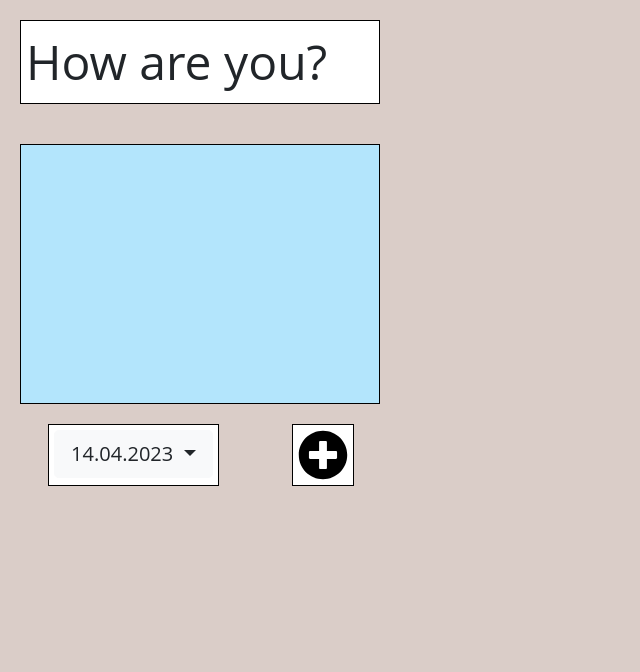
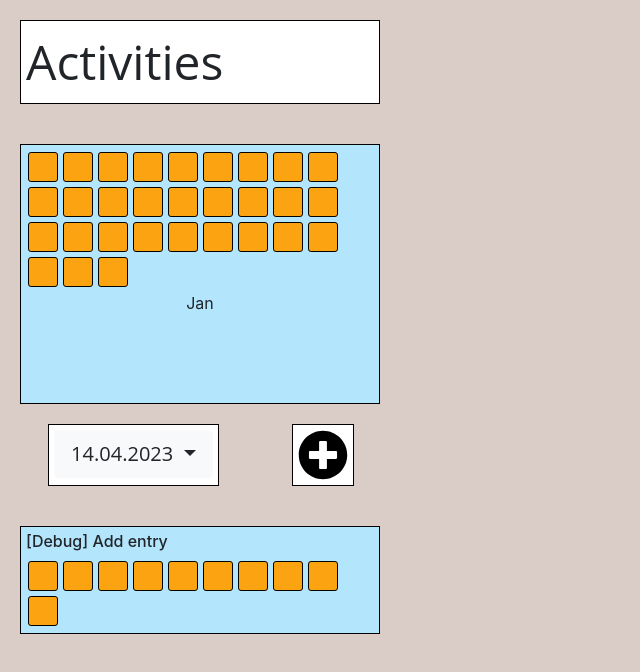
Before and after one commit to davidwaldmann/how-are-you, an Angular app: page / in a window 1280 px wide. Shown: the top 672 px of the page, without its empty margins (0-640 px from the left). Built offline with nearby package versions, Linux system fonts and the light colour scheme.

Commit message:
1-month-view, score default-color, debug-Panel

```diff
--- a/src/app/add-new-score/add-new-score.component.html
+++ b/src/app/add-new-score/add-new-score.component.html
@@ -6,7 +6,7 @@
                     <button [hidden]="!isEditing" (click)="delete_category(category.key)" class="btn"
                         style="padding: 2px; height: 27px;">
                         <svg style="padding-bottom: 12px;" viewBox="0 0 512 512" width="20" title="minus-circle">
-                            <path style="fill:rgb(218, 62, 35)"
+                            <path style="fill:rgb(255, 165, 165)"
                                 d="M256 8C119 8 8 119 8 256s111 248 248 248 248-111 248-248S393 8 256 8zM124 296c-6.6 0-12-5.4-12-12v-56c0-6.6 5.4-12 12-12h264c6.6 0 12 5.4 12 12v56c0 6.6-5.4 12-12 12H124z" />
                         </svg>
                     </button>
@@ -21,7 +21,7 @@
                         [ngClass]="get_category_score(category.key) == 1? 'new-category-score-clicked': ''"></div>
                     <div class="new-category-score d7" (click)="on_tap(category.key, 2)"
                         [ngClass]="get_category_score(category.key) == 2? 'new-category-score-clicked': ''"></div>
-                    <div class="new-category-score d9" (click)="on_tap(category.key, 3)"
+                    <div class="new-category-score d9 score-dark" (click)="on_tap(category.key, 3)"
                         [ngClass]="get_category_score(category.key) == 3? 'new-category-score-clicked': ''"></div>
                 </div>
             </div>
@@ -30,11 +30,11 @@
             <div style="display:flex; gap: 12px;">
                 <svg viewBox="0 0 512 512" width="20" title="plus-circle" style="margin-left: 3px;">
                     <path
-                        style="fill: green;"
+                        style="fill: rgb(164, 242, 138);"
                         d="M256 8C119 8 8 119 8 256s111 248 248 248 248-111 248-248S393 8 256 8zm144 276c0 6.6-5.4 12-12 12h-92v92c0 6.6-5.4 12-12 12h-56c-6.6 0-12-5.4-12-12v-92h-92c-6.6 0-12-5.4-12-12v-56c0-6.6 5.4-12 12-12h92v-92c0-6.6 5.4-12 12-12h56c6.6 0 12 5.4 12 12v92h92c6.6 0 12 5.4 12 12v56z" />
                 </svg>
                 <form>
-                    <input style="width: 180px;" (keydown.enter)="submit_new_category($event)" maxlength="13" placeholder="Press &#x23CE; to commit">
+                    <input style="width: 180px;" (keydown.enter)="submit_new_category($event)" maxlength="13" placeholder="Press &#x23CE; to add">
                 </form>
             </div>
             <div></div>
--- a/src/app/app.component.html
+++ b/src/app/app.component.html
@@ -1,13 +1,18 @@
 <div class="grid-container">
    <div class="grid-item grid-header">
-      How are you?
+      Activities
    </div>
 </div>
 <div *ngIf="!is_add_new_entry_screen()" class="grid-container">
    <div class="grid-item grid-score-overview">
       <div class="score-overview">
-         <div *ngFor="let score of get_scores()">
-            <div class="day-score {{colorClasses[score.get_total()]}}" placement="bottom"></div>
+         <div class="scores">
+            <div *ngFor="let _ of [].constructor(30), let i = index">
+               <div class="day-score {{get_color_class(i)}}" placement="bottom"></div>
+            </div>
+         </div>
+         <div class="months">
+            <div class="month">Jan</div>
          </div>
       </div>
    </div>
@@ -32,3 +37,15 @@
 <div *ngIf="is_add_new_entry_screen()">
    <app-add-new-score></app-add-new-score>
 </div>
+
+<!-- Debug-Panel: Manually adding new scores -->
+<div *ngIf="!is_add_new_entry_screen()" class="grid-container">
+   <div class="grid-item grid-score-overview" style="grid-row: 1;">
+      <h6>[Debug] Add entry </h6>
+      <div class="scores" style="grid-row: 1;">
+         <div *ngFor="let _ of [].constructor(10), let i = index">
+            <div class="day-score d{{i+1}}" (click)="debug_add_score_entry(i)"></div>
+         </div>
+      </div>
+   </div>
+</div>
--- a/src/app/app.component.ts
+++ b/src/app/app.component.ts
@@ -18,6 +18,19 @@ export class AppComponent {
     return this.scoresService.get_scores().values();
   }
 
+  edit_score(scoreId: number): void {
+
+  }
+
+  get_color_class(scoreId: number): string {
+    const scoreEntry = this.scoresService.get_scores().get(scoreId);
+    if (scoreEntry) {
+      return this.colorClasses[scoreEntry.get_total()];
+    }
+    // if no scoreEntry defined for this id, return css class for default color
+    return this.colorClasses[-1];
+  }
+
   is_add_new_entry_screen(): boolean {
     return this.scoresService.is_add_new_entry_screen();
   }
@@ -25,4 +38,10 @@ export class AppComponent {
   add_score(): void {
     this.scoresService.set_add_new_entry_screen(true);
   }
+
+  debug_add_score_entry(total: number) {
+    const scoreEntry: ScoreEntry = new ScoreEntry();
+    scoreEntry.debug_set_total(total);
+    this.scoresService.add_score_entry(scoreEntry);
+  }
 }
--- a/src/app/score-entry.ts
+++ b/src/app/score-entry.ts
@@ -16,7 +16,7 @@ export class ScoreEntry {
     }
 
     get_total(): number {
-        if (this.total) {
+        if (this.total !== undefined) {
             return this.total;
         }
         let count: number = 0;
@@ -34,6 +34,10 @@ export class ScoreEntry {
         this.total = Math.round(this.mean);
         return this.total;
     }
+
+    debug_set_total(total: number) {
+        this.total = total;
+    }
 }
 
 export const COLOR_CLASSES: string[] = [
--- a/src/styles.css
+++ b/src/styles.css
@@ -20,6 +20,7 @@ body {
     padding: 5px;
     border: 1px solid black;
     background-color: white;
+    border-color: #99908c;
 }
 
 .grid-header {
@@ -53,8 +54,9 @@ body {
 }
 
 .new-score-edit {
-    border: 1px solid rgb(197, 197, 197);
-    padding: 2px 5px 5px 5px;
+    /* border: 1px solid rgb(197, 197, 197);
+    padding: 2px 5px 5px 5px; */
+    background-color: #f0f0f0;
 }
 
 .grid-date-dropdown {
@@ -68,12 +70,45 @@ body {
 }
 
 .score-overview {
+    display: grid;
+    grid-template-columns: 12fr 1fr;
+    /* grid-auto-rows: minmax(50px, auto); */
+    justify-content: center;
+    justify-items: stretch;
+    align-items: stretch;
+ }
+
+ .months {
+    display: flex;
+    align-items: center;
+    gap: 5px;
+    flex-direction: column;
+    /*border: 1px solid black;*/
+    padding: 2px;
+ }
+
+ .month {
+    height: 22px;
+    /*border: 1px solid black;*/
+ }
+
+.scores {
     display: flex;
     gap: 1px;
     flex-wrap: wrap;
 }
 
 .day-score {
+    height: 22px;
+    width: 22px;
+    border-radius: 10%;
+    background-color: rgb(216, 216, 216);
+    margin: 2px;
+    /* border: 1px solid rgb(213, 213, 213);
+    border-width: thin; */
+}
+
+.new-category-score {
     height: 30px;
     width: 30px;
     border-radius: 10%;
@@ -81,18 +116,14 @@ body {
     margin: 2px;
 }
 
-.new-category-score {
-    height: 30px;
-    width: 30px;
-    border: 1px solid black;
-    border-radius: 10%;
-    background-color: #fca311;
-    margin: 2px;
+.new-category-score-clicked {
+    border: 2px solid black;
+    border-radius: 13%;
 }
 
-.new-category-score-clicked {
-    border: 3px solid black;
-    border-radius: 18%;
+.new-category-score-clicked.score-dark {
+    border: 2px solid #faa111;
+    border-radius: 13%;
 }
 
 input:focus {
@@ -112,3 +143,15 @@ input:focus {
 .d8 { background-color: #7e4e01; }
 .d9 { background-color: #4c2f01; }
 .d10 { background-color: #321f01; }
+
+
+.d12 { background-color: #ffff34; }
+.d13 { background-color: #fff834; }
+.d14 { background-color: #ffeb34; }
+.d15 { background-color: #ffdd00; }
+.d16 { background-color: #ffc400; }
+.d17 { background-color: #e38d02; }
+.d18 { background-color: #b16e02; }
+.d19 { background-color: #7e4e01; }
+.d20 { background-color: #4c2f01; }
+.d21 { background-color: #321f01; }
```
